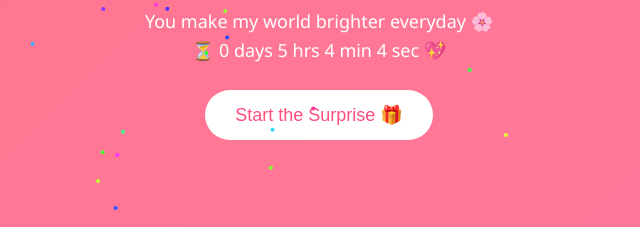
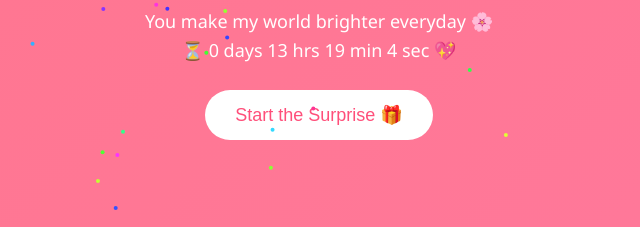
Before and after one commit to vivekislazy/ssbday, a plain HTML site: page index.html in a window 1280 px wide. Shown: the part 369-596 px from the top of the page, 321-961 px from the left. Drawn offline with Linux system fonts and the light colour scheme.

Commit message:
Update index.html

```diff
--- a/index.html
+++ b/index.html
@@ -245,7 +245,7 @@ function startFireworks() {
 // ---------- BIRTHDAY COUNTDOWN ----------
 function startBirthdayCountdown() {
   const el = document.getElementById("birthdayCountdown");
-  const birthday = new Date("December 21, 2025 00:00:00").getTime();
+  const birthday = new Date("December 21, 2025 08:15:00").getTime();
 
   setInterval(() => {
     const now = new Date().getTime();
```
